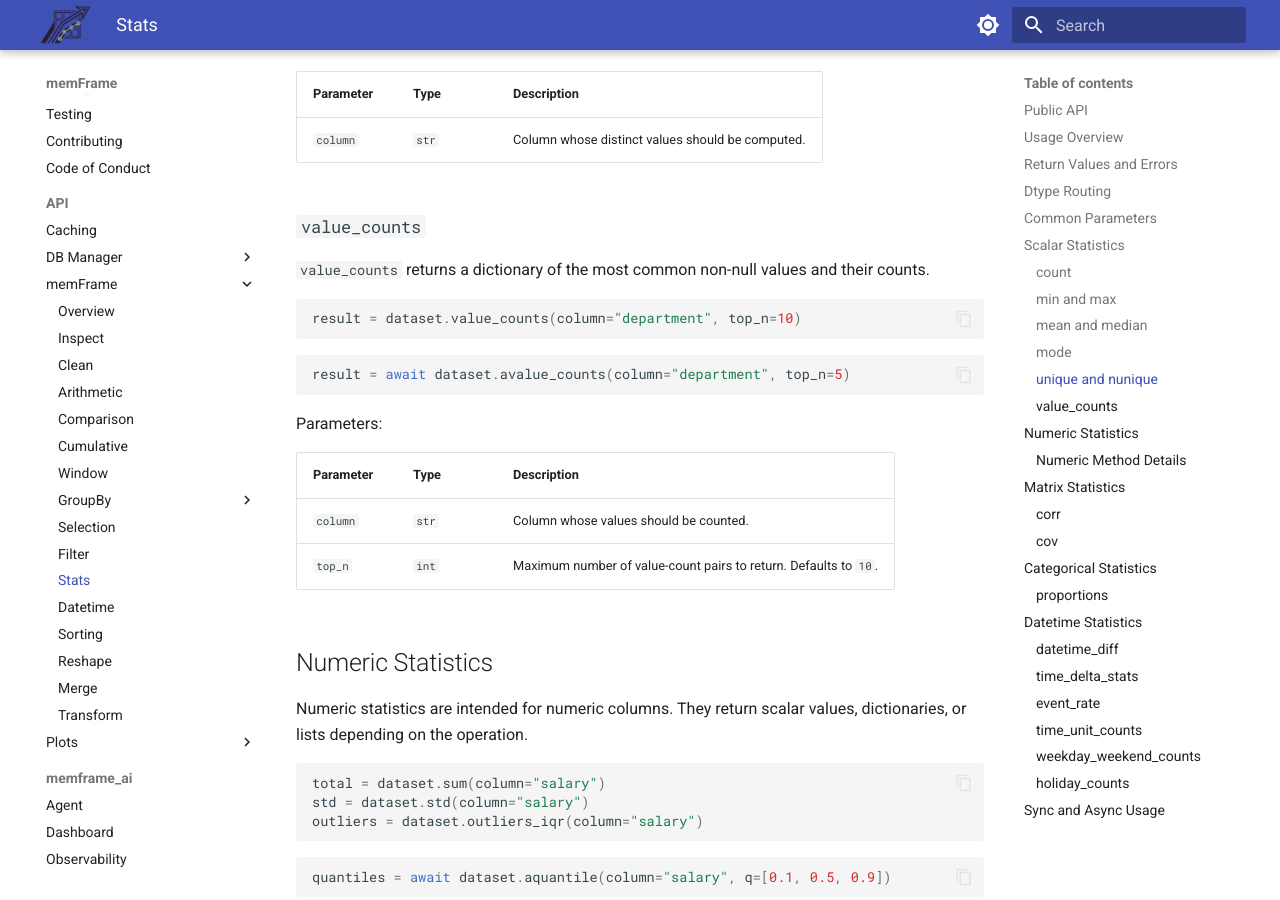
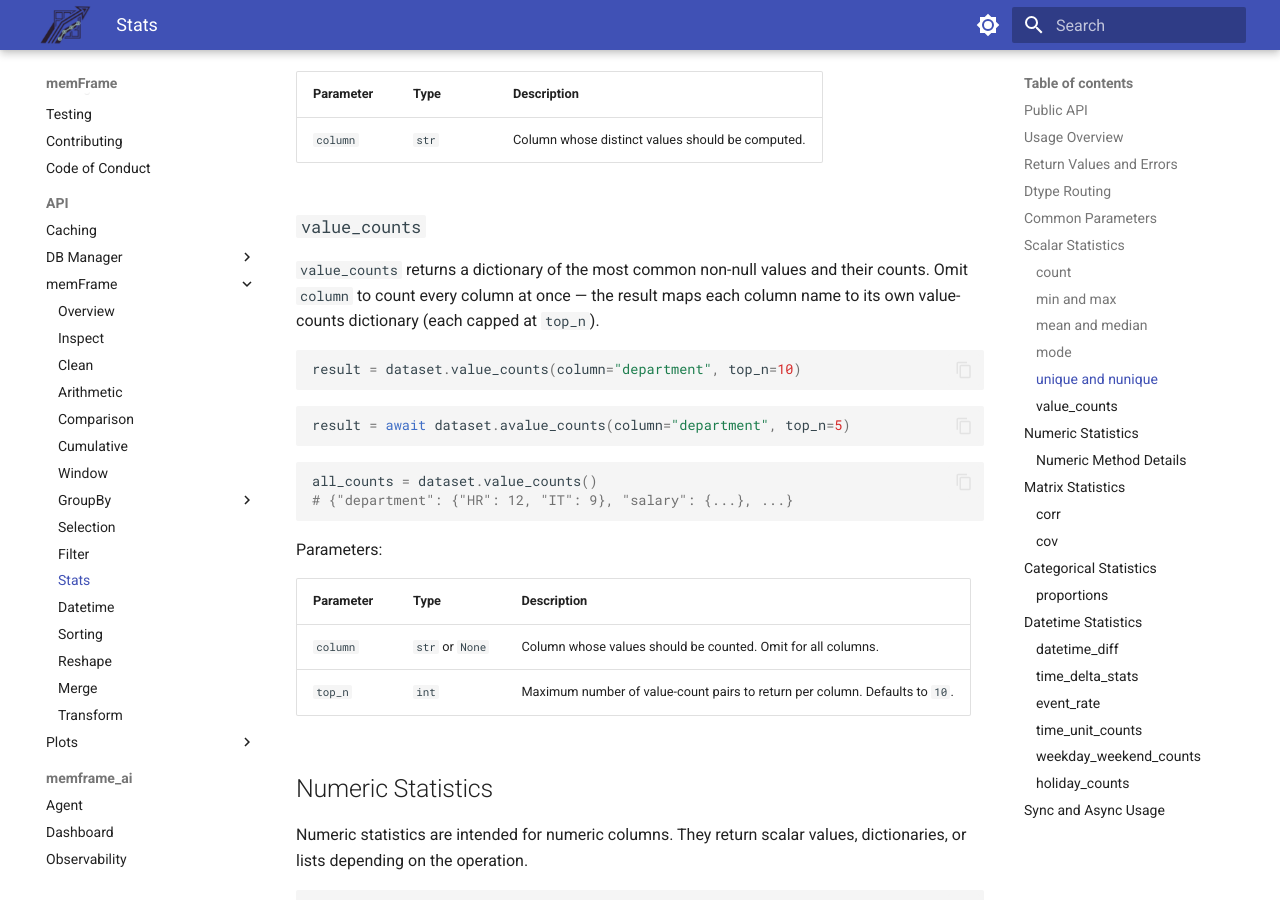
Before and after one commit to Debojit95/memFrame, an MkDocs documentation site: the page built from docs/api/stats.md, in a window 1280 px wide and 900 px high, scrolled down 6601 px. Built offline with MkDocs 1.6.1 and Material for MkDocs 9.7.7, drawn with Linux system fonts in a browser that asks for light colours; some of the changed text lies outside the part shown.

Commit message:
[docs] value_counts without column; drop stale features one-liner

````diff
--- a/docs/api/stats.md
+++ b/docs/api/stats.md
@@ -38,7 +38,7 @@ Every stats operation has synchronous and asynchronous forms:
 | `mode(column, top_n=1)` | `await amode(...)` | Most frequent value or values |
 | `unique(column)` | `await aunique(...)` | Distinct non-null values |
 | `nunique(column)` | `await anunique(...)` | Number of distinct non-null values |
-| `value_counts(column, top_n=10)` | `await avalue_counts(...)` | Top value frequencies |
+| `value_counts(column=None, top_n=10)` | `await avalue_counts(...)` | Top value frequencies (all columns when omitted) |
 | `mean(column)` | `await amean(...)` | Numeric mean or mean datetime |
 | `median(column)` | `await amedian(...)` | Numeric median or median datetime |
 | `sum(column)` | `await asum(...)` | Numeric sum |
@@ -239,7 +239,8 @@ Parameters:
 ### `value_counts`
 
 `value_counts` returns a dictionary of the most common non-null values and
-their counts.
+their counts. Omit `column` to count every column at once — the result maps
+each column name to its own value-counts dictionary (each capped at `top_n`).
 
 ```python
 result = dataset.value_counts(column="department", top_n=10)
@@ -249,12 +250,17 @@ result = dataset.value_counts(column="department", top_n=10)
 result = await dataset.avalue_counts(column="department", top_n=5)
 ```
 
+```python
+all_counts = dataset.value_counts()
+# {"department": {"HR": 12, "IT": 9}, "salary": {...}, ...}
+```
+
 Parameters:
 
 | Parameter | Type | Description |
 | --- | --- | --- |
-| `column` | `str` | Column whose values should be counted. |
-| `top_n` | `int` | Maximum number of value-count pairs to return. Defaults to `10`. |
+| `column` | `str` or `None` | Column whose values should be counted. Omit for all columns. |
+| `top_n` | `int` | Maximum number of value-count pairs to return per column. Defaults to `10`. |
 
 ## Numeric Statistics
 
````
Also changed, not shown: README.md (+0 -1 lines).
